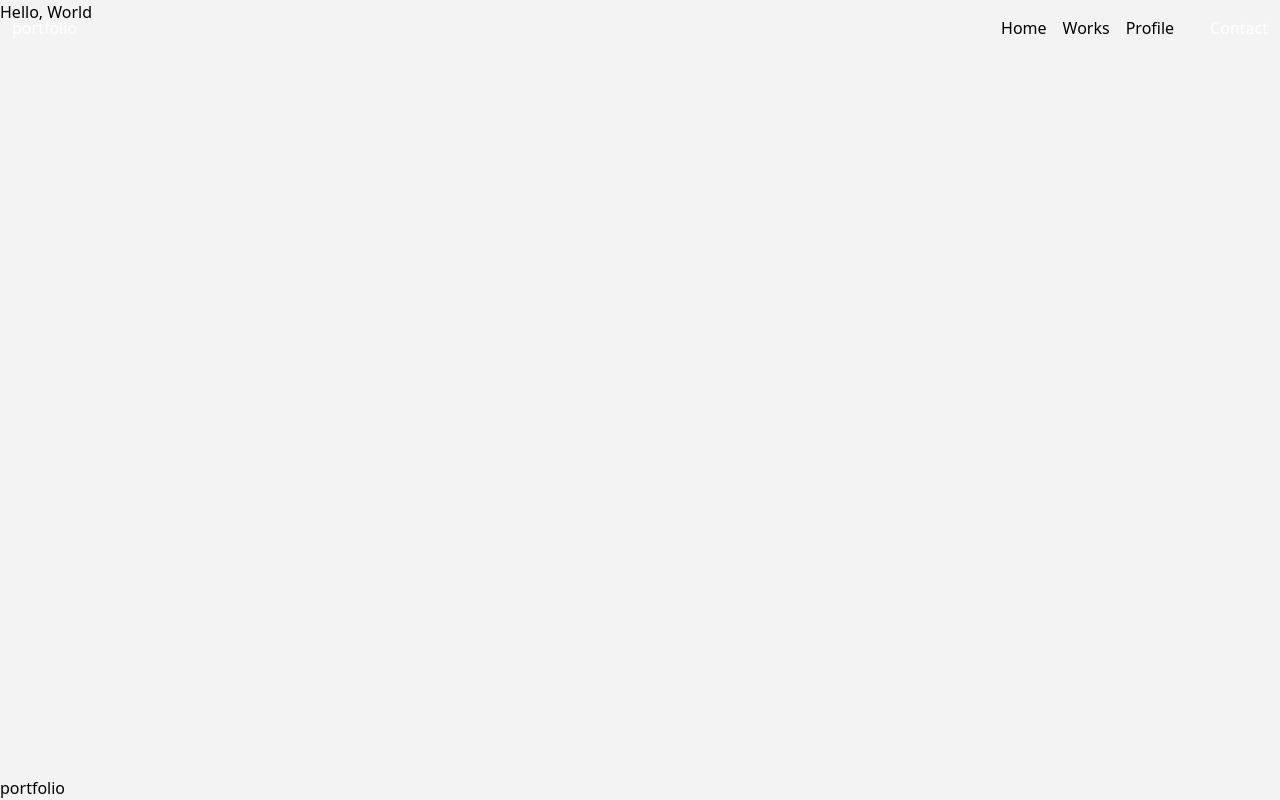
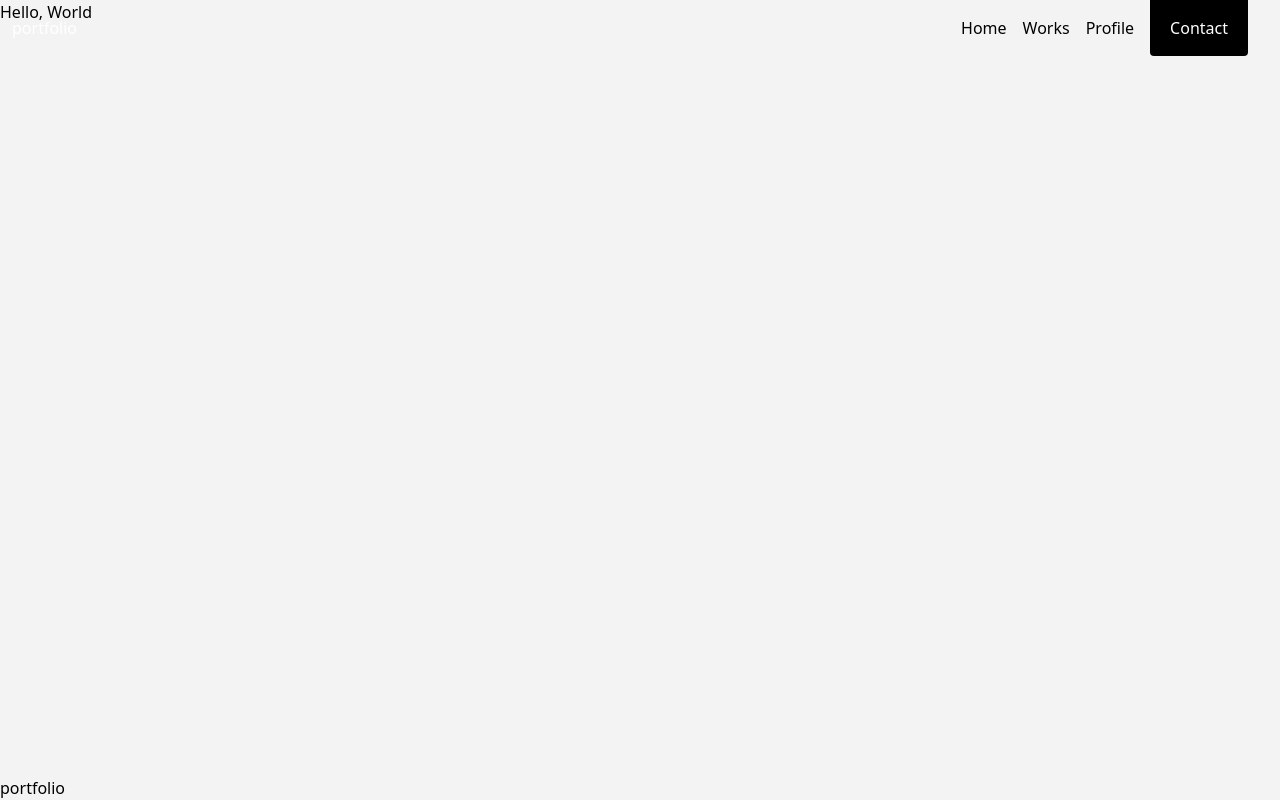
Before and after one commit to hiro-1noue/portfolio, a Next.js app: page / in a window 1280 px wide. Built offline with nearby package versions, Linux system fonts and the light colour scheme.

Commit message:
Update contact

```diff
--- a/src/app/components/Header.tsx
+++ b/src/app/components/Header.tsx
@@ -14,19 +14,12 @@ export default function Header({ title }: HeaderProps) {
           <Link href="/">portfolio</Link>
         </div>
 
-	<div className="flex justify-between items-center gap-4">
-
-          <nav className="flex justify-between items-center w-auto max-w-100 h-auto px-5 py-2 gap-4 rounded">
-	    <Link href="/" className="">Home</Link>
-	    <Link href="/works">Works</Link>
-	    <Link href="/profile">Profile</Link>
-          </nav>
-
-	  <div className="text-white">
-	    <div>Contact</div>
-	  </div>
-
-	</div>
+        <nav className="flex justify-between items-center w-auto max-w-100 h-auto px-5 py-2 gap-4 rounded">
+	  <Link href="/" className="">Home</Link>
+	  <Link href="/works">Works</Link>
+	  <Link href="/profile">Profile</Link>
+	  <Link href="/contact" className="text-white bg-black px-5 py-4 rounded-b-sm">Contact</Link>
+        </nav>
 
       </div>
     </header>
```
